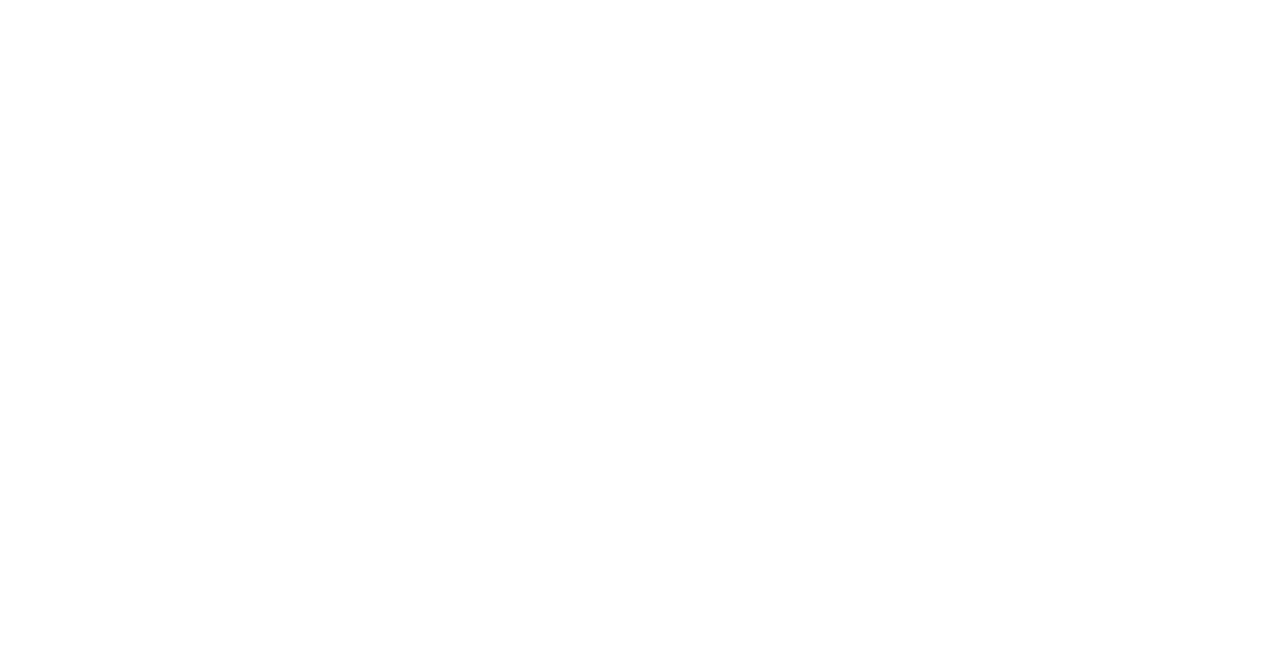
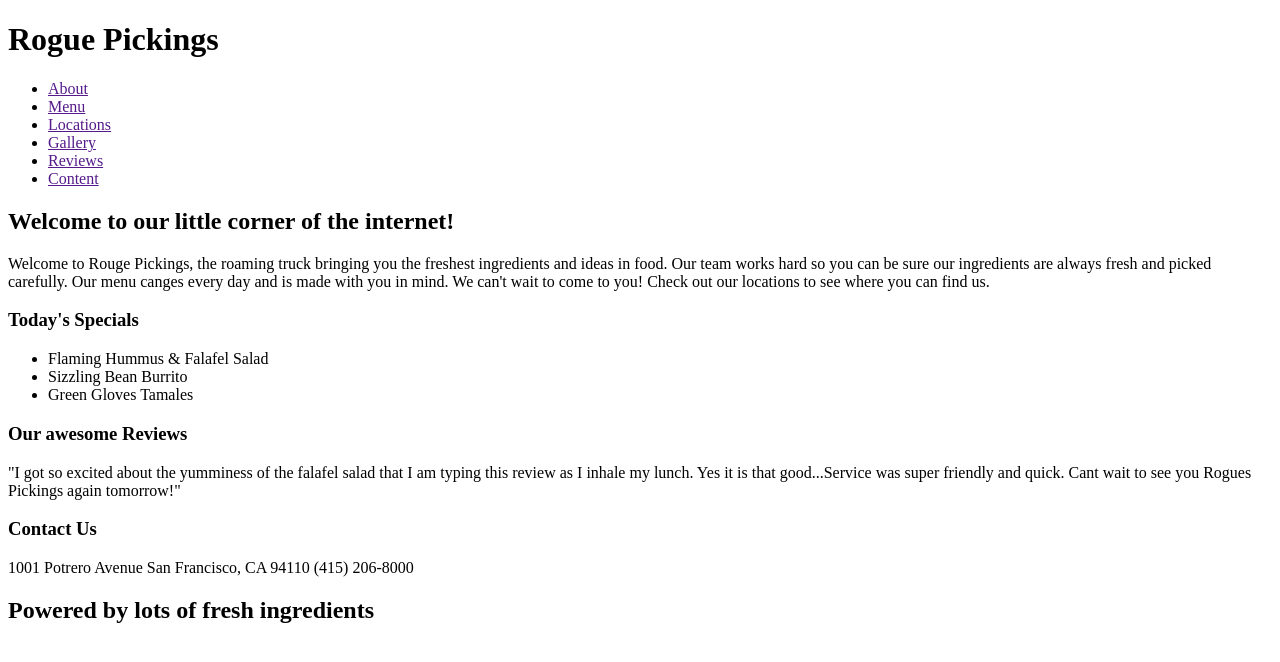
Before and after one commit to inadinerodriguez/rogue, a plain HTML site: page index.html in a window 1280 px wide. Drawn offline with Linux system fonts and the light colour scheme.

Commit message:
Structure HTML and add content

```diff
--- a/index.html
+++ b/index.html
@@ -1,9 +1,60 @@
 <!doctype html>
 <html lang="en">
     <head>
-        <title>Title Goes here</title>
+        <title>Rogue Pickings</title>
     </head>
     <body>
+        <main>
+            <header>
+                <h1>Rogue Pickings</h1>
+                <div id="nav">
+                    <nav>
+                        <ul>
+                            <li><a href="">About</a></li>
+                            <li><a href="">Menu</a></li>
+                            <li><a href="">Locations</a></li>
+                            <li><a href="">Gallery</a></li>
+                            <li><a href="">Reviews</a></li>
+                            <li><a href="">Content</a></li>
+                        </ul>
+                    </nav>
+                </div>
+            </header>
+            <section id="top-section" class="full-width">
+                <div id="hero">
 
+                </div>
+
+                <h1>Welcome to our little corner of the internet!</h1>
+                <p>
+                    Welcome to Rouge Pickings, the roaming truck bringing you the freshest ingredients and ideas in food. Our team works hard so you can be sure our ingredients are always fresh and picked carefully. Our menu canges every day and is made with you in mind. We can't wait to come to you! Check out our locations to see where you can find us.
+                </p>
+            </section>
+            <section id="bottom" class="third-width">
+                <div id="first-col">
+                    <h3>Today's Specials</h3>
+                    <ul id="menu">
+                        <li>Flaming Hummus & Falafel Salad</li>
+                        <li>Sizzling Bean Burrito</li>
+                        <li>Green Gloves Tamales</li>
+                    </ul>
+                </div>
+                <div id="second-col"></div>
+                    <h3>Our awesome Reviews</h3>
+                    <p>
+                        "I got so excited about the yumminess of the falafel salad that I am typing this review as I inhale my lunch. Yes it is that good...Service was super friendly and quick. Cant wait to see you Rogues Pickings again tomorrow!"
+                    </p>
+                <div id="third-col"></div>
+                    <h3>Contact Us</h3>
+                    <p>1001 Potrero Avenue
+                        San Francisco, CA 94110
+                        (415) 206-8000
+                    </p>
+            </section>
+
+            <footer class="full-width">
+                <h2>Powered by lots of <span>fresh</span> ingredients</h2>
+            </footer>
+        </main>
     </body>
 </html>
```
Also changed, not shown: img/sample_img.png (deleted).
